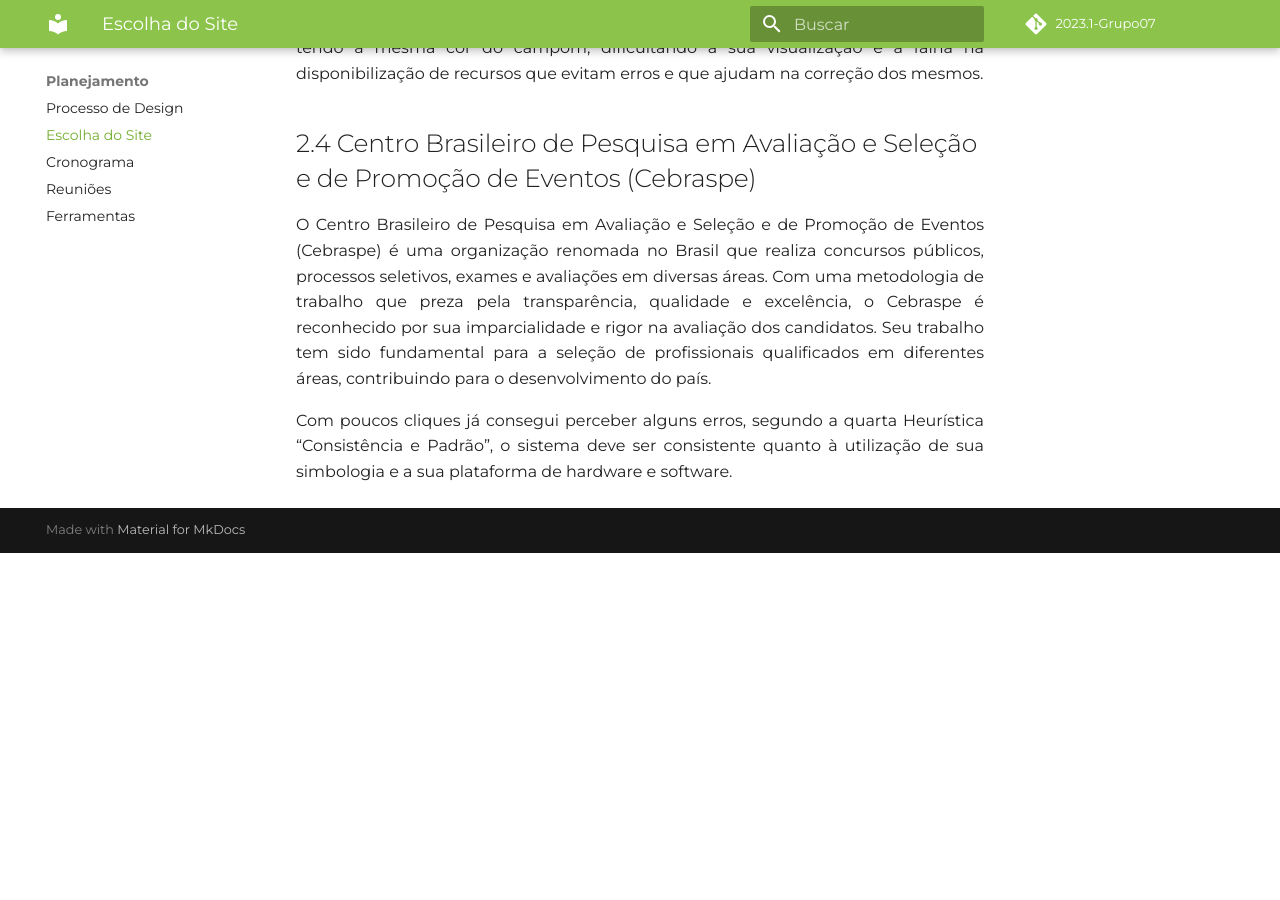
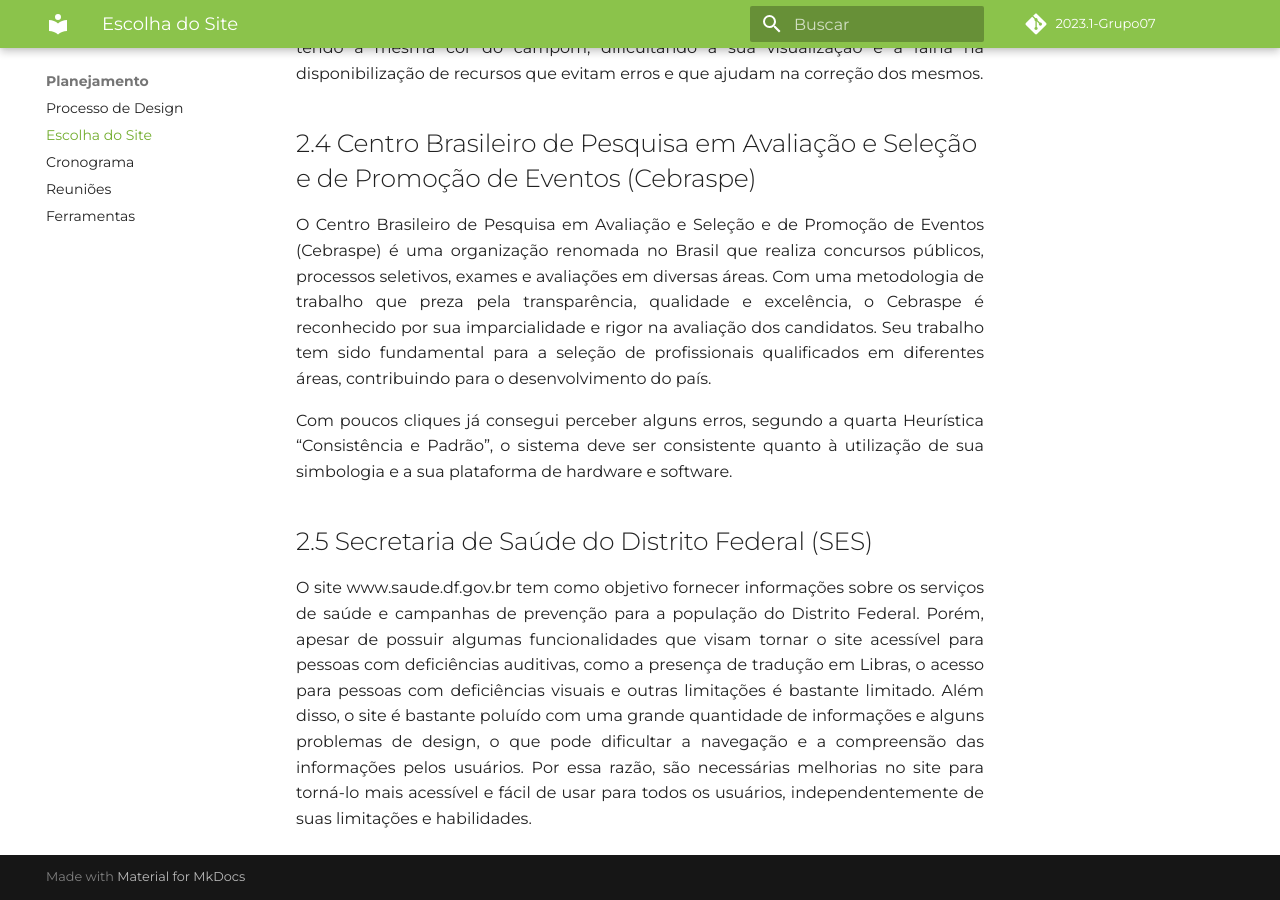
Before and after one commit to Interacao-Humano-Computador/2023.1-Agiel, an MkDocs documentation site: the page built from docs/planejamento/escolha_do_site.md, in a window 1280 px wide and 900 px high, scrolled down 1841 px. Built offline with MkDocs 1.6.1 and Material for MkDocs 9.7.7, drawn with Linux system fonts in a browser that asks for light colours; some web fonts are replaced; comment, search, counter and statistics services are not loaded; before the commit the page ends 2394 px from its top, so only the background shows below that.

Commit message:
Atualizando documento de sugestão de site

```diff
--- a/docs/planejamento/escolha_do_site.md
+++ b/docs/planejamento/escolha_do_site.md
@@ -47,3 +47,8 @@
 “Consistência e Padrão”, o sistema deve ser consistente quanto à utilização de sua simbologia
 e a sua plataforma de hardware e software.
 </p>
+
+## 2.5 Secretaria de Saúde do Distrito Federal (SES)
+<p align="justify">
+O site www.saude.df.gov.br tem como objetivo fornecer informações sobre os serviços de saúde e campanhas de prevenção para a população do Distrito Federal. Porém, apesar de possuir algumas funcionalidades que visam tornar o site acessível para pessoas com deficiências auditivas, como a presença de tradução em Libras, o acesso para pessoas com deficiências visuais e outras limitações é bastante limitado. Além disso, o site é bastante poluído com uma grande quantidade de informações e alguns problemas de design, o que pode dificultar a navegação e a compreensão das informações pelos usuários. Por essa razão, são necessárias melhorias no site para torná-lo mais acessível e fácil de usar para todos os usuários, independentemente de suas limitações e habilidades.
+</p>
```
